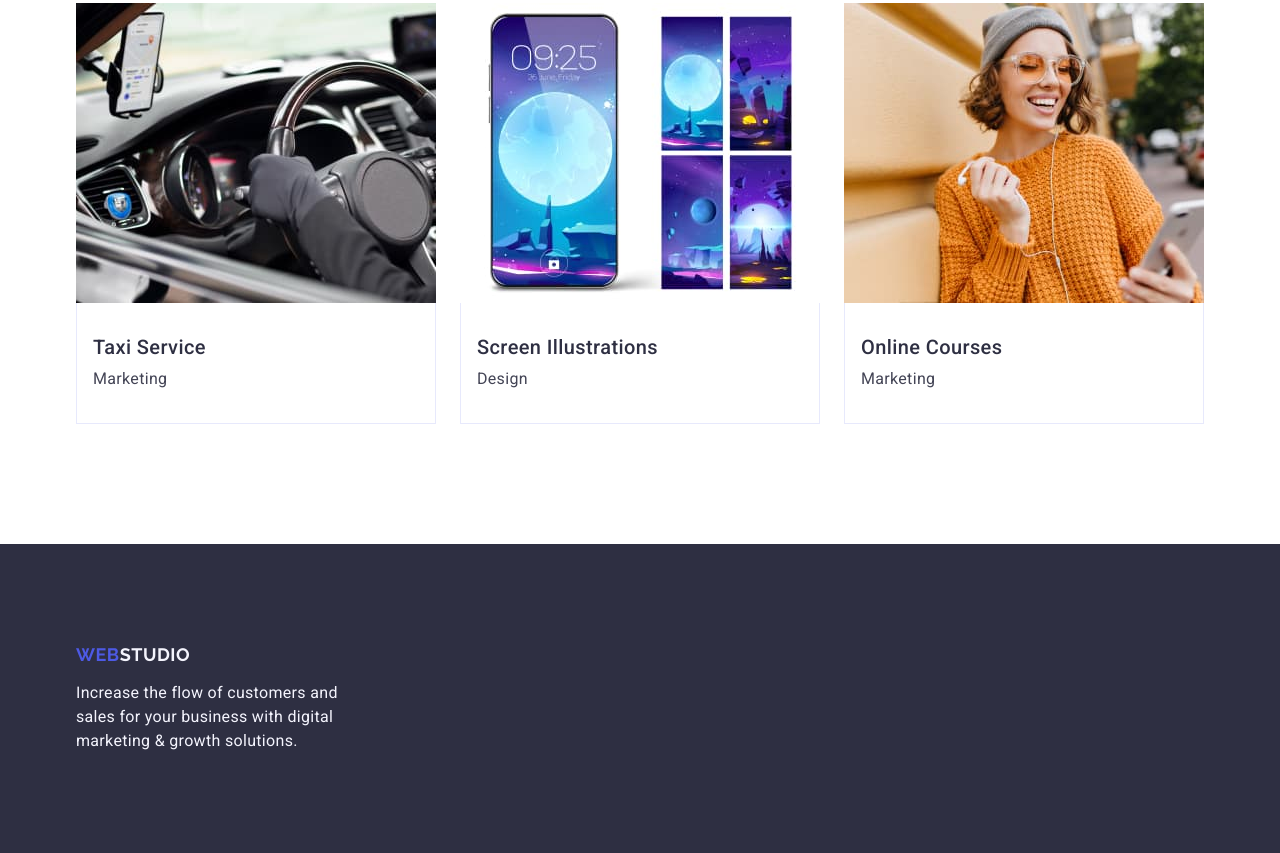
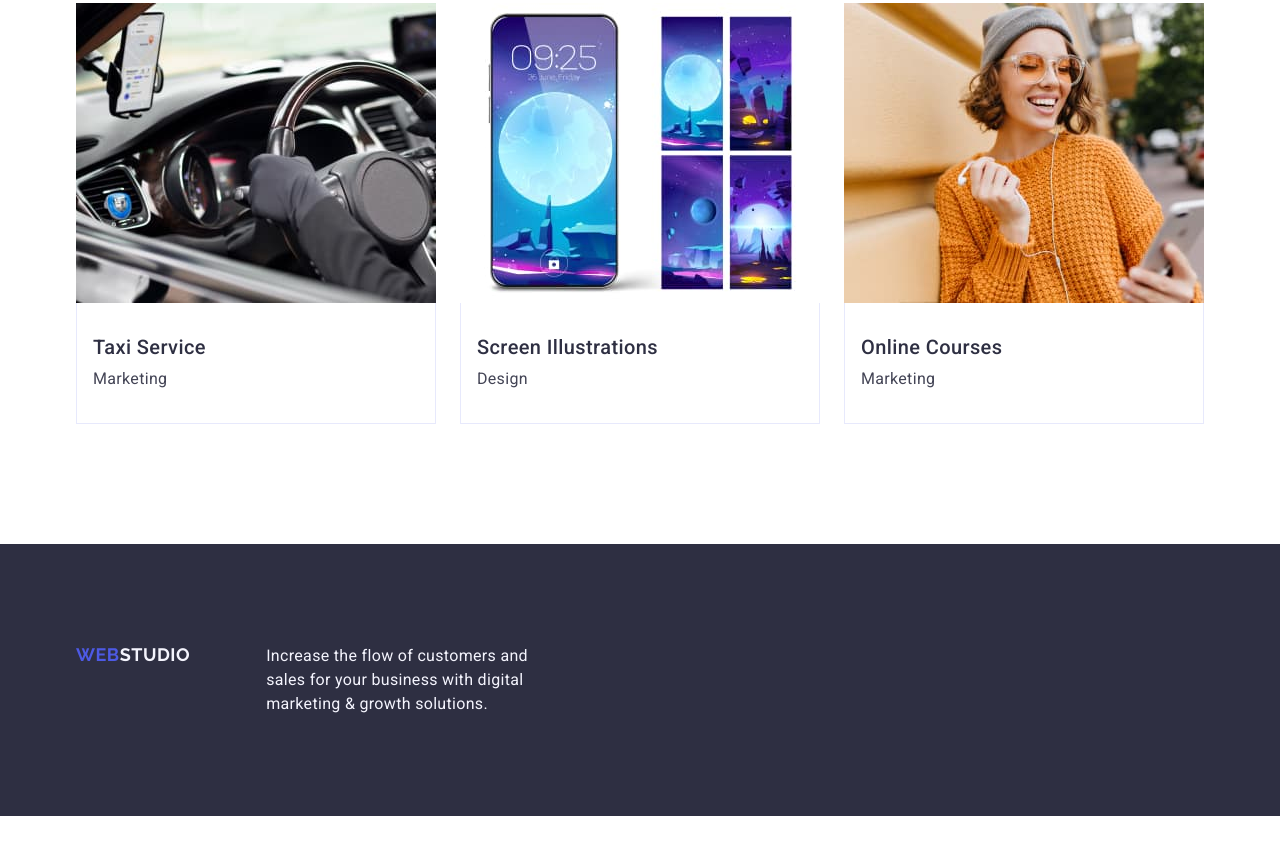
Before and after one commit to krzysztofskrobisz/goit-markup-hw-04, a plain HTML site: page index.html in a window 1280 px wide. Shown: the part 2591-3444 px from the top of the page. After the commit the page ends 3407 px from the top, so only its background shows below. Drawn offline with nearby package versions, Linux system fonts and the light colour scheme.

Commit message:
2024-03-23 v4

```diff
--- a/css/styles.css
+++ b/css/styles.css
@@ -355,6 +355,11 @@ img {
 
 /* footer */
 
+.container-footer {
+  display: flex;
+  align-items: baseline;
+}
+
 footer {
   background-color: var(--hero_background-color);
   padding: 100px 0;
--- a/index.html
+++ b/index.html
@@ -171,7 +171,7 @@
     </main>
 
     <footer class="footer">
-      <div class="container">
+      <div class="container-footer container">
         <a href="./index.html" class="footer-navigation-logo link">Web<span class="logo-footerspan">Studio</span></a>
         <p class="footer-text">Increase the flow of customers and sales for your business with digital marketing & growth solutions.</p>
       </div>
```
